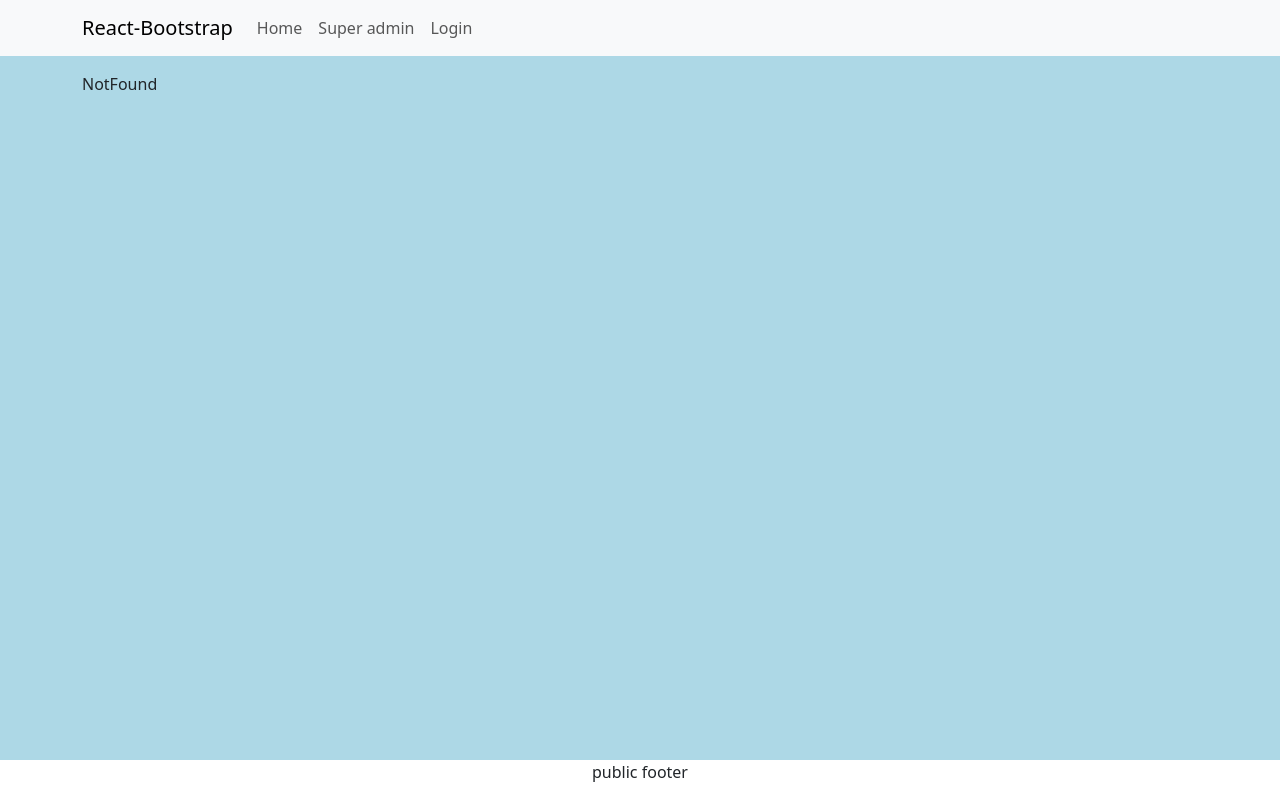
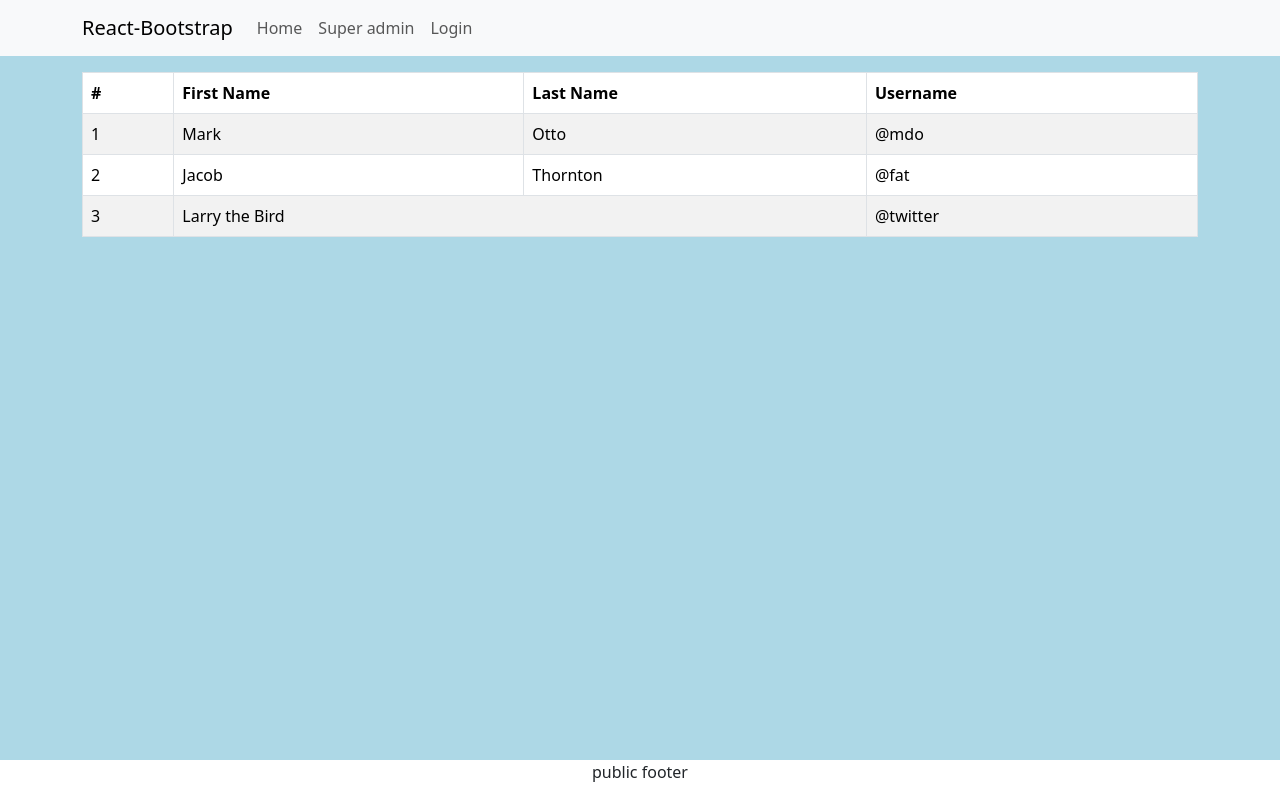
Before and after one commit to RamyAlbanna/zr3i, a React (Create React App) app: page /design-elements in a window 1280 px wide. Built offline with nearby package versions, Linux system fonts and the light colour scheme.

Commit message:
finish table for test

```diff
--- a/src/App.tsx
+++ b/src/App.tsx
@@ -9,22 +9,27 @@
 import NotFound from "./layouts/public-layout/pages/notFoundPage";
 import SuperAdminLayout from "./layouts/superAdmin/pages/superAdmin.layout";
 import Admin from "./layouts/superAdmin/pages/admin";
+import DesignElements from "./shared/designElements";
 
 export const App = () => {
   return (
     <BrowserRouter>
       <Routes>
+
         <Route path="/" element={<PublicLayout />}>
           <Route index element={<Home />} />
           <Route path="contact" element={<Contact />} />
+          <Route path="design-elements" element={<DesignElements />} />
           <Route path="login" element={<Login />} />
           <Route path="*" element={<NotFound />} />
         </Route>
+
         <Route element={AuthGuard()}>
           <Route path="/admin" element={<SuperAdminLayout />}>
             <Route index element={<Admin />} />
           </Route>
         </Route>
+
       </Routes>
     </BrowserRouter>
   );
--- a/src/shared/designElements.tsx
+++ b/src/shared/designElements.tsx
@@ -1,3 +1,36 @@
+import Table from 'react-bootstrap/Table';
+
 export default function DesignElements() {
-  return <div>DesignElements</div>;
+
+  return (
+    <Table striped bordered hover>
+      <thead>
+        <tr>
+          <th>#</th>
+          <th>First Name</th>
+          <th>Last Name</th>
+          <th>Username</th>
+        </tr>
+      </thead>
+      <tbody>
+        <tr>
+          <td>1</td>
+          <td>Mark</td>
+          <td>Otto</td>
+          <td>@mdo</td>
+        </tr>
+        <tr>
+          <td>2</td>
+          <td>Jacob</td>
+          <td>Thornton</td>
+          <td>@fat</td>
+        </tr>
+        <tr>
+          <td>3</td>
+          <td colSpan={2}>Larry the Bird</td>
+          <td>@twitter</td>
+        </tr>
+      </tbody>
+    </Table>
+  );
 }
```
